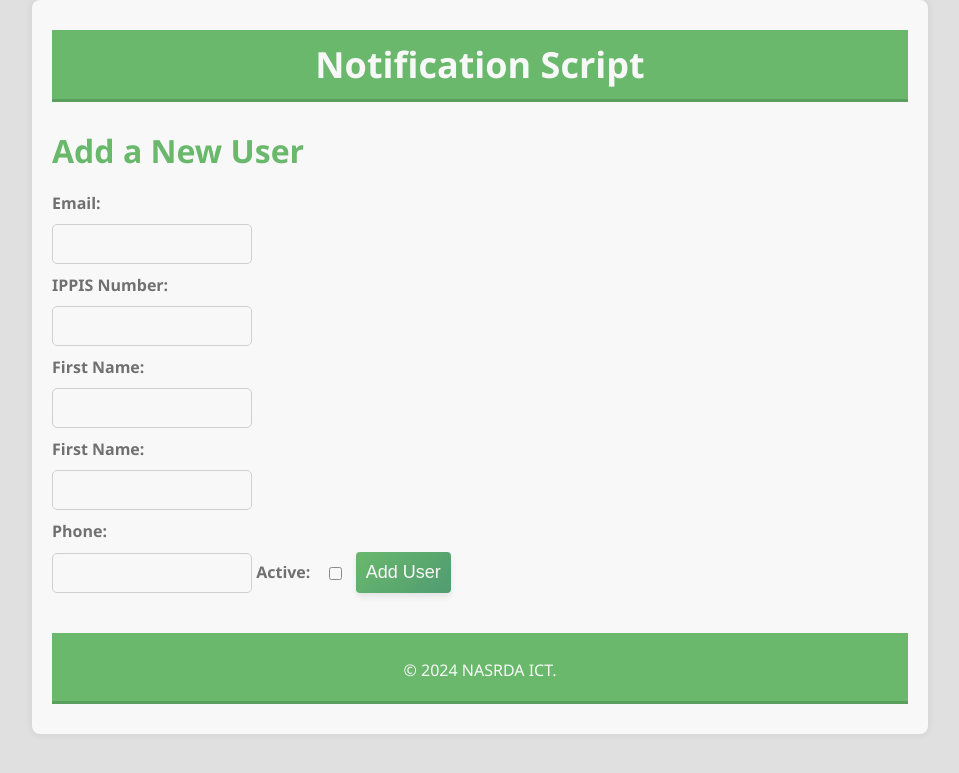
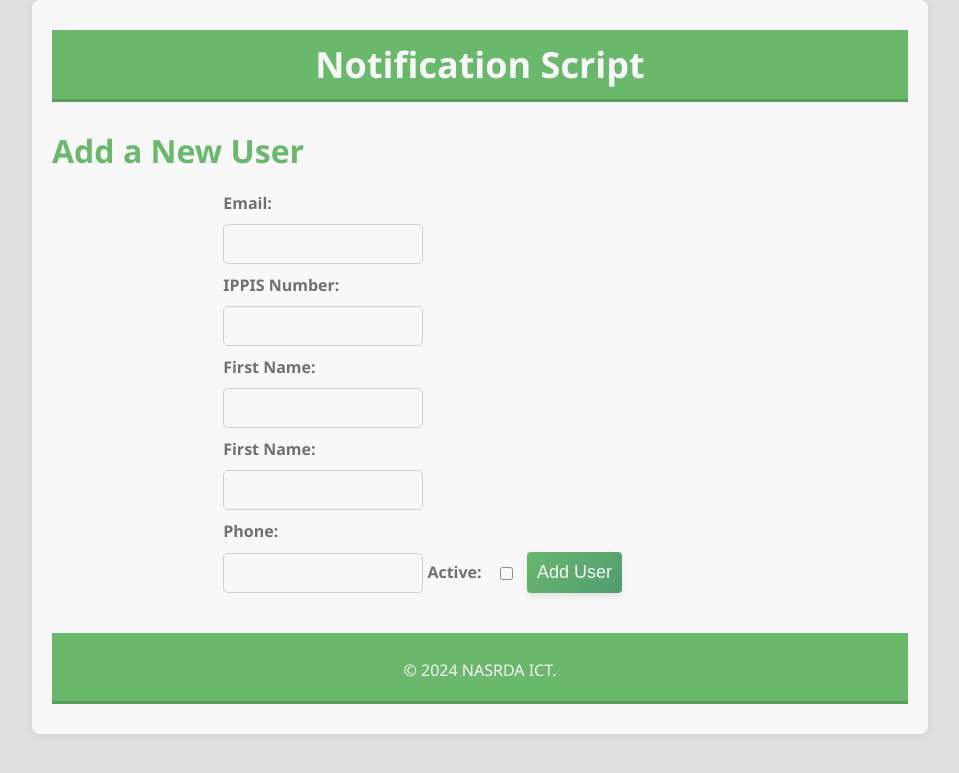
Before and after one commit to AbdurrahmanIdr/Mailing_script, a Flask app: page /add_user/ in a window 1280 px wide. Shown: the top 773 px of the page, without its empty margins (160-1119 px from the left). Run offline with Flask 3, Linux system fonts and the light colour scheme; parts of the project's set-up code (start-up, migrations or seed data) failed here and were passed over.

```diff
--- a/templates/add_user.html
+++ b/templates/add_user.html
@@ -1,7 +1,7 @@
 {% extends 'base.html' %}
 {% block body %}
     <h2>Add a New User</h2>
-    <form method="post" action="{{ url_for('add_user') }}" style="width: 50%">
+    <form method="post" action="{{ url_for('add_user') }}" style="width: 60%; margin: 0 auto">
 
         <label for="email" >Email:</label>
         <input type="text" name="email" id="email" required> <br>
```
